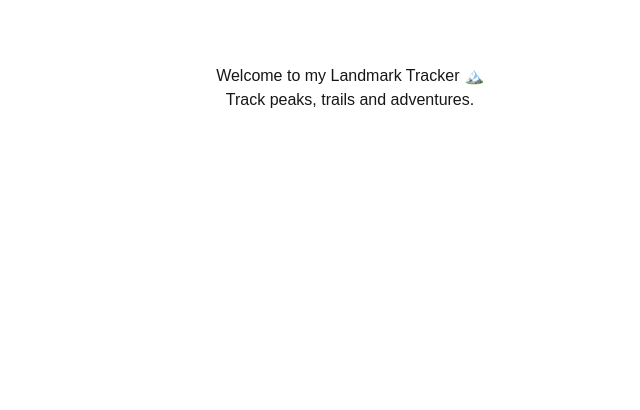
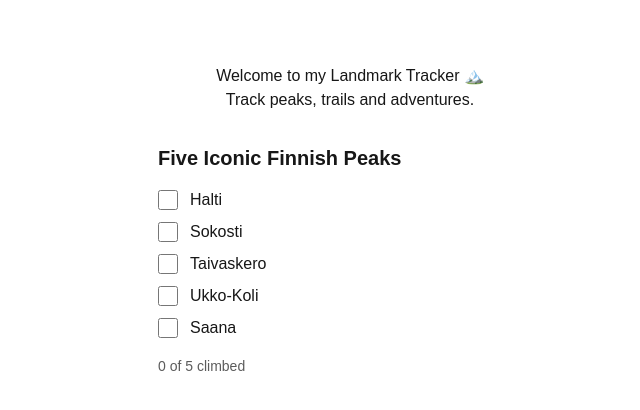
Before and after one commit to davidstrbian/landmark-app, a Next.js app: page / in a window 1280 px wide. Shown: the top 410 px of the page, without its empty margins (290-930 px from the left). Built offline with nearby package versions, Linux system fonts and the light colour scheme.

Commit message:
Add Five Iconic Finnish Peaks checklist to homepage
Co-Authored-By: Claude Opus 5.5 <noreply@anthropic.com>
Claude-Session: https://claude.ai/code/session_01GT8wKyKBeJVeQxkyZeicfX

```diff
--- a/app/page.tsx
+++ b/app/page.tsx
@@ -1,8 +1,11 @@
+import PeakChecklist from "./peak-checklist";
+
 export default function Home() {
   return (
     <main style={{ padding: "4rem", textAlign: "center" }}>
       <h1>Welcome to my Landmark Tracker 🏔️</h1>
       <p>Track peaks, trails and adventures.</p>
+      <PeakChecklist />
     </main>
   );
 }
--- /dev/null
+++ b/app/peak-checklist.tsx
@@ -0,0 +1,47 @@
+"use client";
+
+import { useState } from "react";
+
+const peaks = ["Halti", "Sokosti", "Taivaskero", "Ukko-Koli", "Saana"];
+
+export default function PeakChecklist() {
+  const [checked, setChecked] = useState<Set<string>>(new Set());
+
+  function toggle(peak: string) {
+    setChecked((prev) => {
+      const next = new Set(prev);
+      if (next.has(peak)) {
+        next.delete(peak);
+      } else {
+        next.add(peak);
+      }
+      return next;
+    });
+  }
+
+  return (
+    <section className="mx-auto mt-8 w-full max-w-sm text-left">
+      <h2 className="mb-4 text-xl font-semibold">Five Iconic Finnish Peaks</h2>
+      <ul className="space-y-2">
+        {peaks.map((peak) => (
+          <li key={peak}>
+            <label className="flex cursor-pointer items-center gap-3">
+              <input
+                type="checkbox"
+                className="h-5 w-5"
+                checked={checked.has(peak)}
+                onChange={() => toggle(peak)}
+              />
+              <span className={checked.has(peak) ? "line-through opacity-60" : ""}>
+                {peak}
+              </span>
+            </label>
+          </li>
+        ))}
+      </ul>
+      <p className="mt-4 text-sm opacity-70">
+        {checked.size} of {peaks.length} climbed
+      </p>
+    </section>
+  );
+}
```
